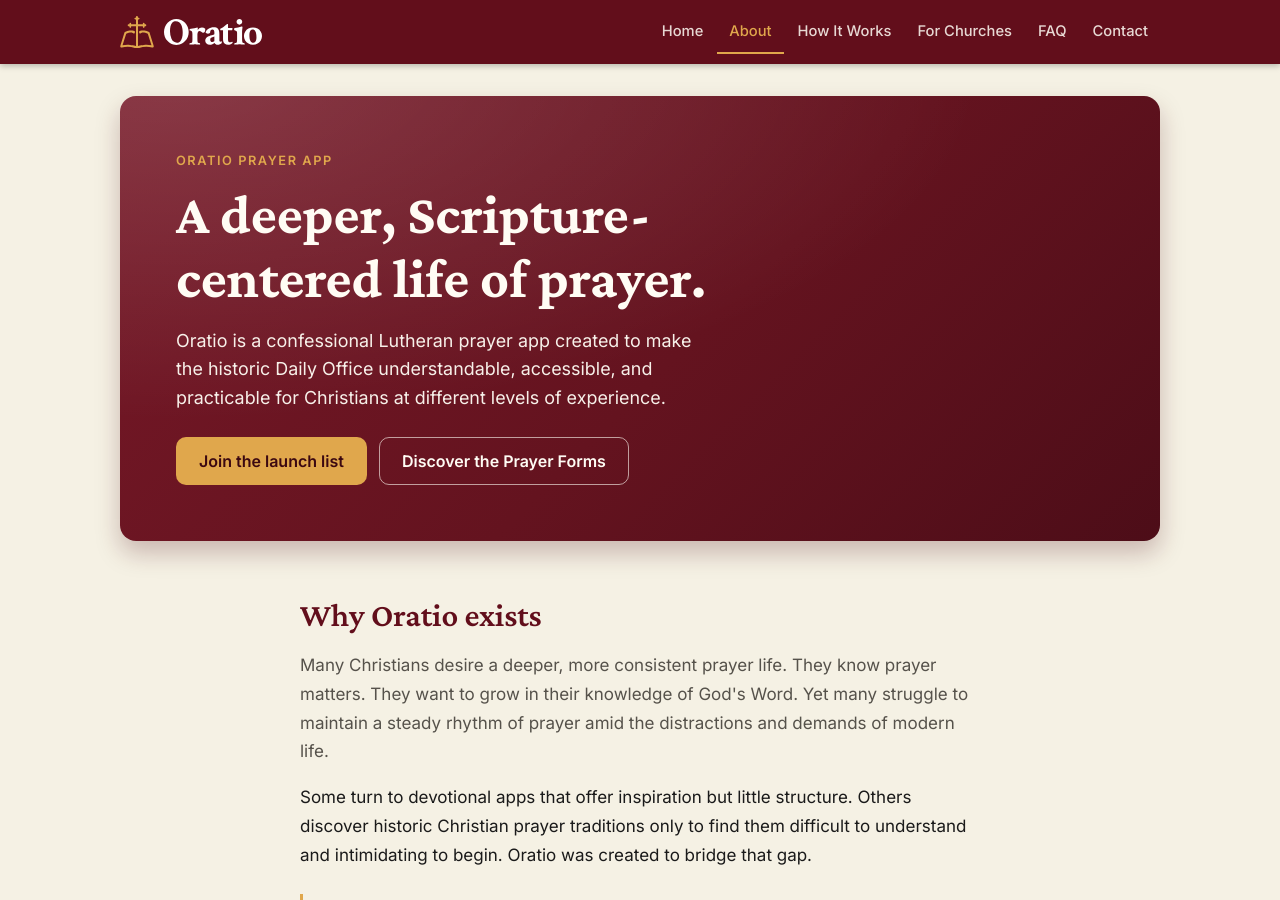
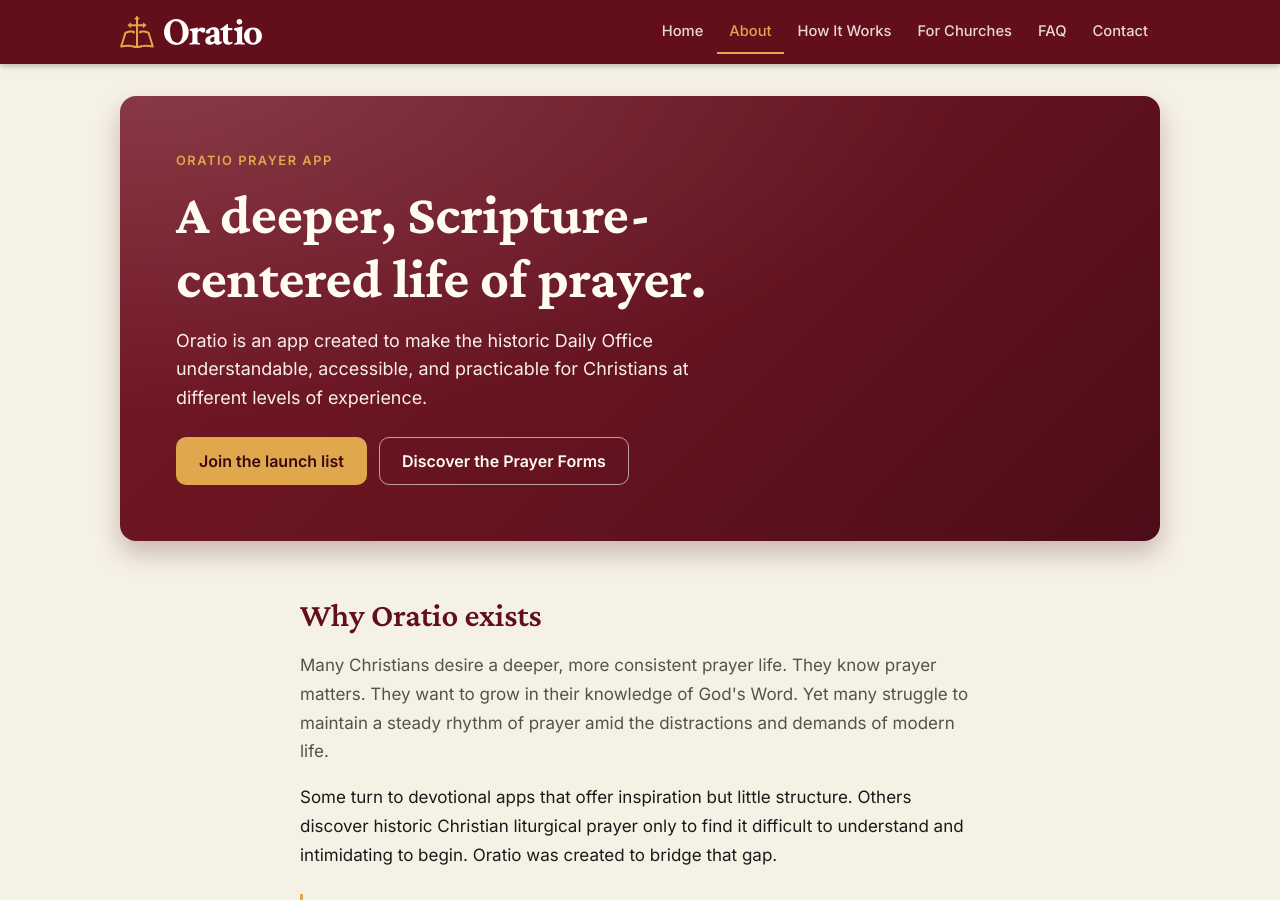
Before and after one commit to Oratio-Press/oratio.github.io, a Jekyll site: the page built from about.html, in a window 1280 px wide and 900 px high. Built offline with Jekyll 4.4.1, drawn with Linux system fonts in a browser that asks for light colours.

Commit message:
Update about.html

```diff
--- a/about.html
+++ b/about.html
@@ -3,7 +3,7 @@
 description: Why Oratio exists, and how it is rooted in Scripture and in confessional Lutheran Christianity's historic tradition of daily prayer.
 hero:
   title: A deeper, Scripture-centered life of prayer.
-  lead: Oratio is a confessional Lutheran prayer app created to make the historic Daily Office understandable, accessible, and practicable for Christians at different levels of experience.
+  lead: Oratio is an app created to make the historic Daily Office understandable, accessible, and practicable for Christians at different levels of experience.
   buttons:
     - { label: Join the launch list, url: "#join", hx_post: "https://api-service.c24.airoapp.ai/api/mailing-list/form", hx_swap: "outerHTML transition:true" }
     - { label: Discover the Prayer Forms, url: /how-it-works.html, style: light }
@@ -12,7 +12,7 @@
 <section class="section">
   <h2>Why Oratio exists</h2>
   <p>Many Christians desire a deeper, more consistent prayer life. They know prayer matters. They want to grow in their knowledge of God's Word. Yet many struggle to maintain a steady rhythm of prayer amid the distractions and demands of modern life.</p>
-  <p>Some turn to devotional apps that offer inspiration but little structure. Others discover historic Christian prayer traditions only to find them difficult to understand and intimidating to begin. Oratio was created to bridge that gap.</p>
+  <p>Some turn to devotional apps that offer inspiration but little structure. Others discover historic Christian liturgical prayer only to find it difficult to understand and intimidating to begin. Oratio was created to bridge that gap.</p>
   <blockquote>Our mission is simple: to help Christians pray Scripture daily through the historic Daily Office, with clear, accessible guidance for every stage of the journey.</blockquote>
 </section>
 
```
